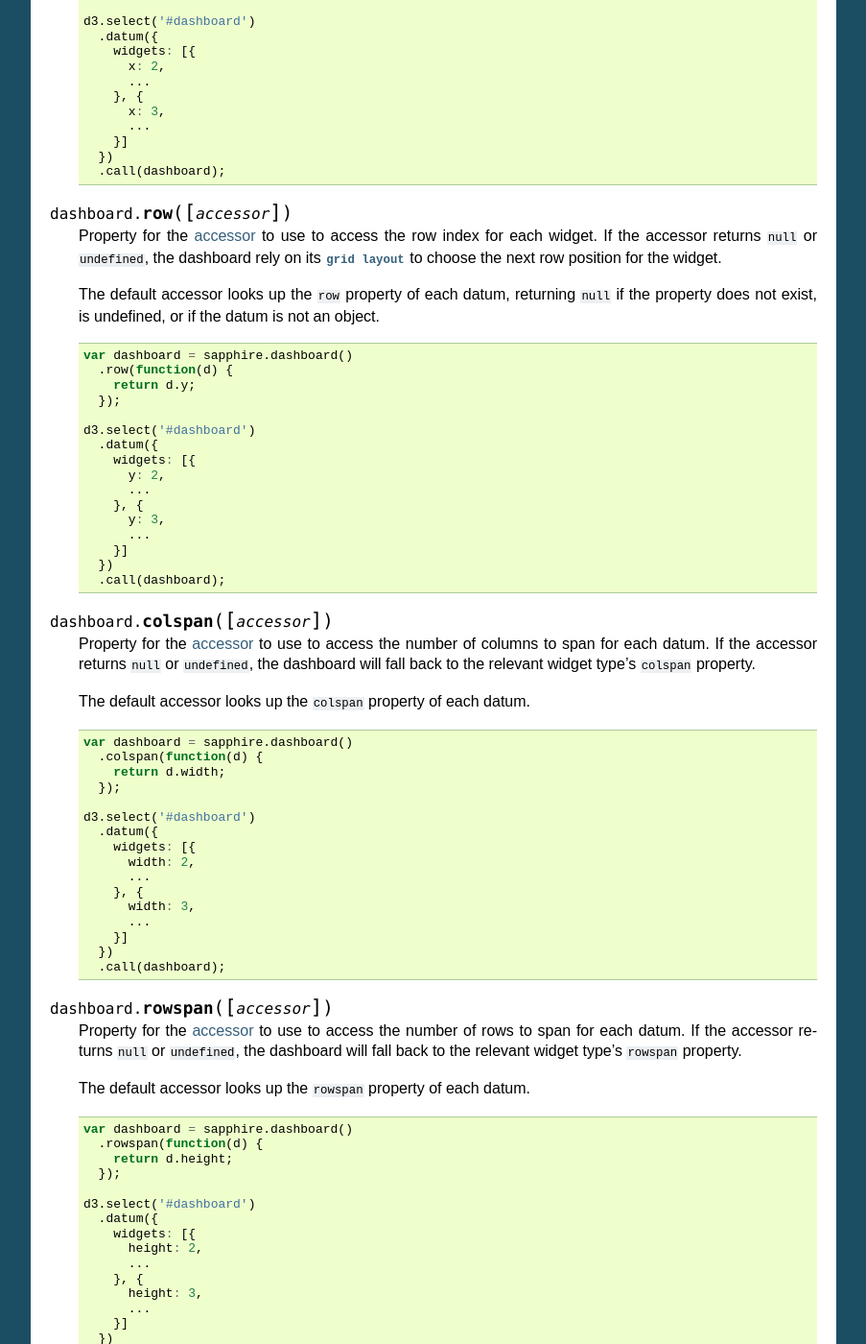
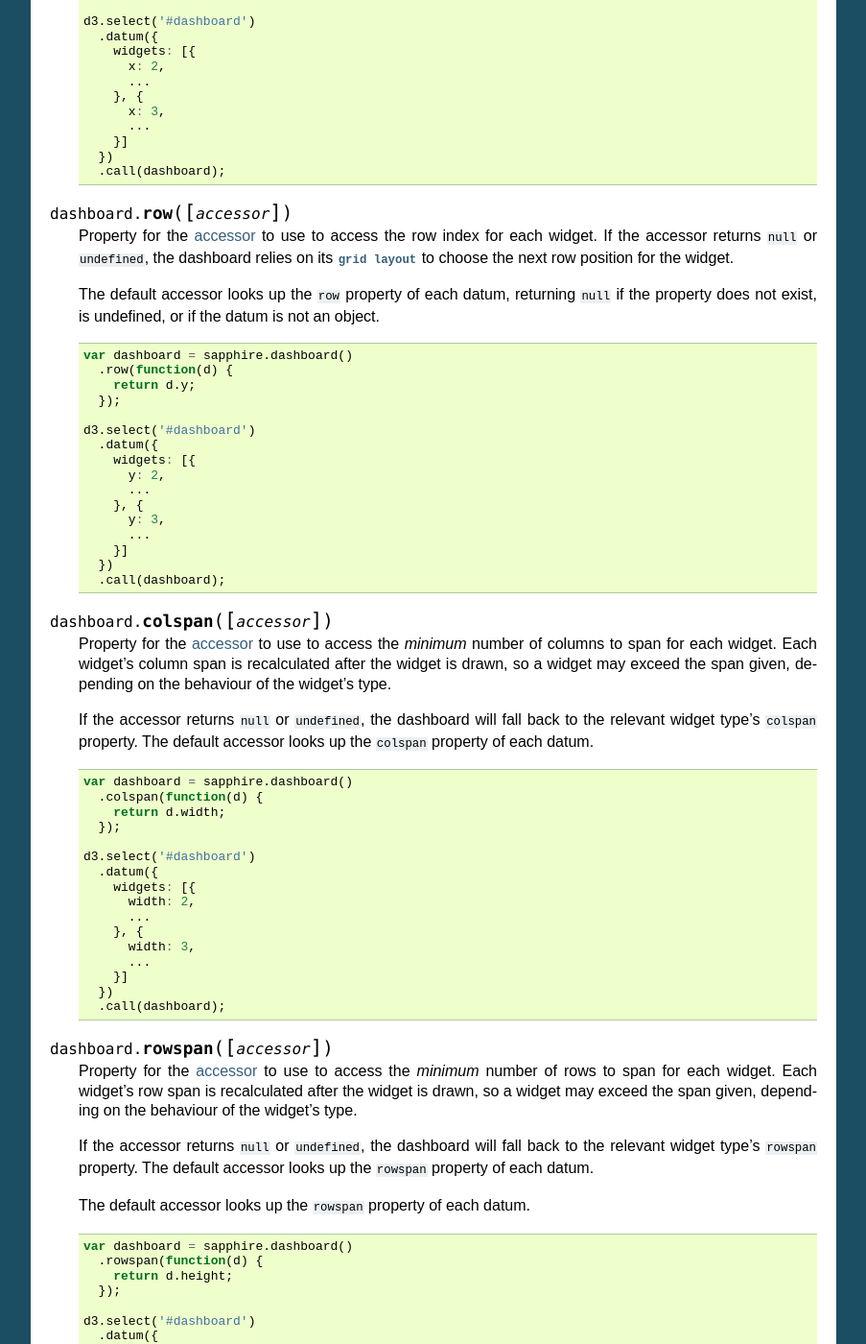
Before and after one commit to praekelt/sapphire, a Sphinx documentation site: the page built from docs/api/dashboard.rst, in a window 1280 px wide and 1400 px high, scrolled down 2483 px. Shown: the whole window at 96% size, without its empty margins (198-1101 px from the left). Built offline with Sphinx 7.4.7, drawn with Linux system fonts in a browser that asks for light colours; pages that are not in the unit, such as notebooks, are missing from menus; some of the changed text lies outside the part shown.

Commit message:
Document the new behaviour of dashboard.rowspan() and dashboard.colspan()

```diff
--- a/docs/api/dashboard.rst
+++ b/docs/api/dashboard.rst
@@ -158,7 +158,8 @@ Component for drawing a dashboard of widgets laid out in a grid.
 
   Property for the :ref:`accessor <accessors>` to use to access the column
   index for each widget. If the accessor returns ``null`` or ``undefined``, the
-  dashboard rely on its :func:`grid layout <sapphire.grid>` to choose the next column position for the widget.
+  dashboard relies on its :func:`grid layout <sapphire.grid>` to choose the
+  next column position for the widget.
 
   The default accessor looks up the ``col`` property of each datum, returning
   ``null`` if the property does not exist, is undefined, or if the datum is not
@@ -188,8 +189,8 @@ Component for drawing a dashboard of widgets laid out in a grid.
 
   Property for the :ref:`accessor <accessors>` to use to access the row index
   for each widget. If the accessor returns ``null`` or ``undefined``, the
-  dashboard rely on its :func:`grid layout <sapphire.grid>` to choose the next
-  row position for the widget.
+  dashboard relies on its :func:`grid layout <sapphire.grid>` to choose the
+  next row position for the widget.
 
   The default accessor looks up the ``row`` property of each datum, returning
   ``null`` if the property does not exist, is undefined, or if the datum is not
@@ -217,12 +218,14 @@ Component for drawing a dashboard of widgets laid out in a grid.
 
 .. function:: dashboard.colspan([accessor])
 
-  Property for the :ref:`accessor <accessors>` to use to access the number of
-  columns to span for each datum. If the accessor returns ``null`` or
-  ``undefined``, the dashboard will fall back to the relevant widget type's
-  ``colspan`` property.
+  Property for the :ref:`accessor <accessors>` to use to access the *minimum*
+  number of columns to span for each widget. Each widget's column span is
+  recalculated after the widget is drawn, so a widget may exceed the span given,
+  depending on the behaviour of the widget's type.
 
-  The default accessor looks up the ``colspan`` property of each datum.
+  If the accessor returns ``null`` or ``undefined``, the dashboard will fall
+  back to the relevant widget type's ``colspan`` property. The default accessor
+  looks up the ``colspan`` property of each datum.
 
   .. code-block:: javascript
 
@@ -246,10 +249,14 @@ Component for drawing a dashboard of widgets laid out in a grid.
 
 .. function:: dashboard.rowspan([accessor])
 
-  Property for the :ref:`accessor <accessors>` to use to access the number of
-  rows to span for each datum. If the accessor returns ``null`` or
-  ``undefined``, the dashboard will fall back to the relevant widget type's
-  ``rowspan`` property.
+  Property for the :ref:`accessor <accessors>` to use to access the *minimum*
+  number of rows to span for each widget. Each widget's row span is
+  recalculated after the widget is drawn, so a widget may exceed the span
+  given, depending on the behaviour of the widget's type.
+
+  If the accessor returns ``null`` or ``undefined``, the dashboard will fall
+  back to the relevant widget type's ``rowspan`` property. The default accessor
+  looks up the ``rowspan`` property of each datum.
 
   The default accessor looks up the ``rowspan`` property of each datum.
 
```
